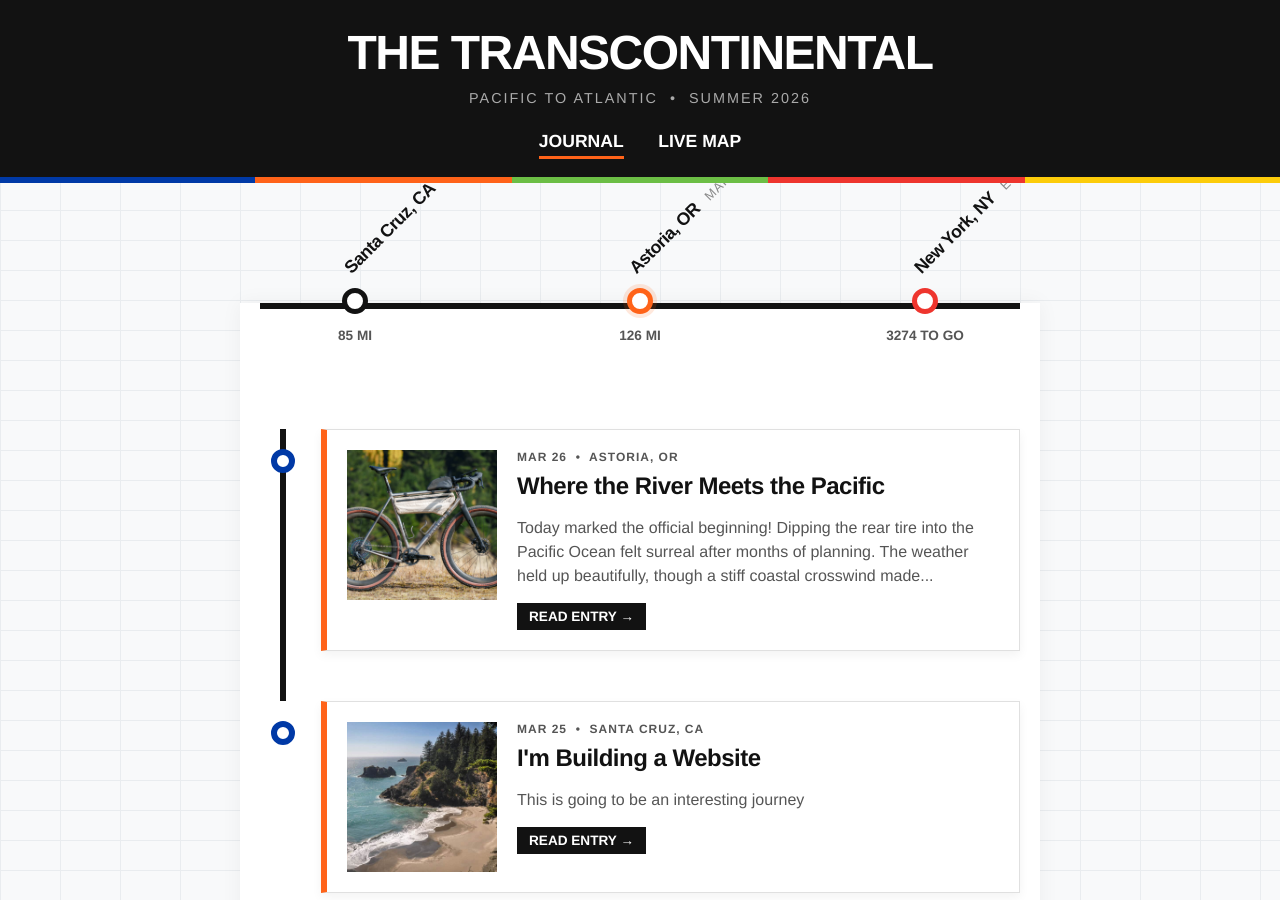
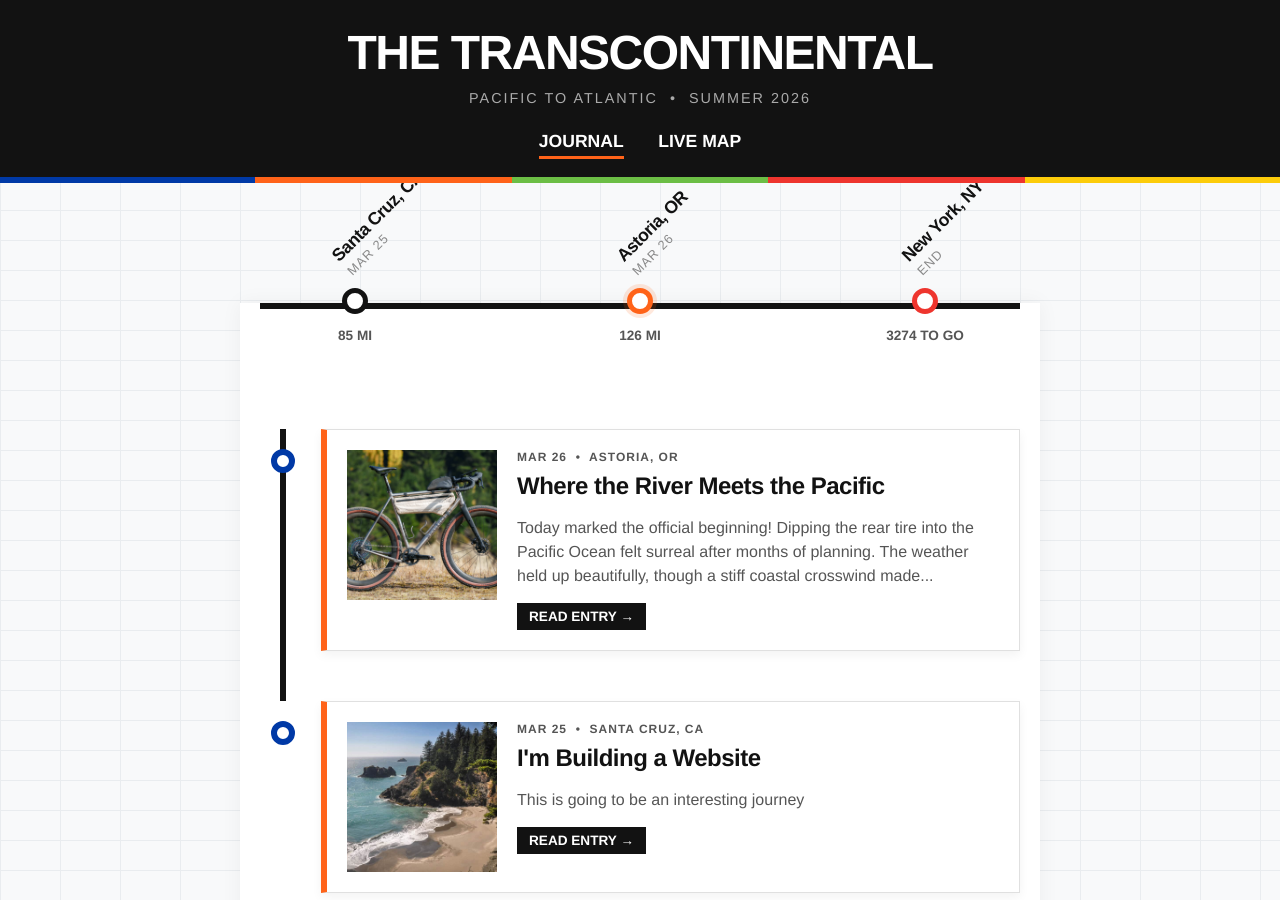
Before and after one commit to mschiller87/bike-tracker, a Jekyll site: the page built from index.html, in a window 1280 px wide and 900 px high. Built offline with Jekyll 4.4.1, drawn with Linux system fonts in a browser that asks for light colours.

Commit message:
Update index.html

```diff
--- a/index.html
+++ b/index.html
@@ -6,7 +6,7 @@ layout: default
     /* Sleek Abstract Strip Map CSS */
     .strip-map-container {
         max-width: 800px;
-        margin: 60px auto 80px auto;
+        margin: 80px auto 80px auto; /* Added extra top margin to clear the sticky header comfortably */
         padding: 0 20px;
         font-family: 'Helvetica Neue', Helvetica, Arial, sans-serif;
     }
@@ -64,14 +64,17 @@ layout: default
         color: #121212;
         white-space: nowrap;
         letter-spacing: -0.5px;
+        line-height: 1.2; /* Better line spacing for stacked text */
     }
 
-    /* Subtext for dates */
+    /* Subtext for dates (Now forced to a new line!) */
     .sub-label {
+        display: block; /* This drops it right beneath the city name */
         font-size: 0.8rem;
         color: #888;
         font-weight: normal;
-        margin-left: 8px;
+        margin-left: 0;
+        margin-top: 2px;
         text-transform: uppercase;
         letter-spacing: 1px;
     }
@@ -109,7 +112,7 @@ layout: default
         .timeline-stop::before { left: -11px; width: 10px; height: 10px; border-width: 4px; }
         .post-card { flex-direction: column; }
         .post-thumbnail { width: 100%; height: 200px; }
-        .station-node { width: 33%; /* Adjusts spacing on mobile */ }
+        .station-node { width: 33%; }
     }
 </style>
 
```
